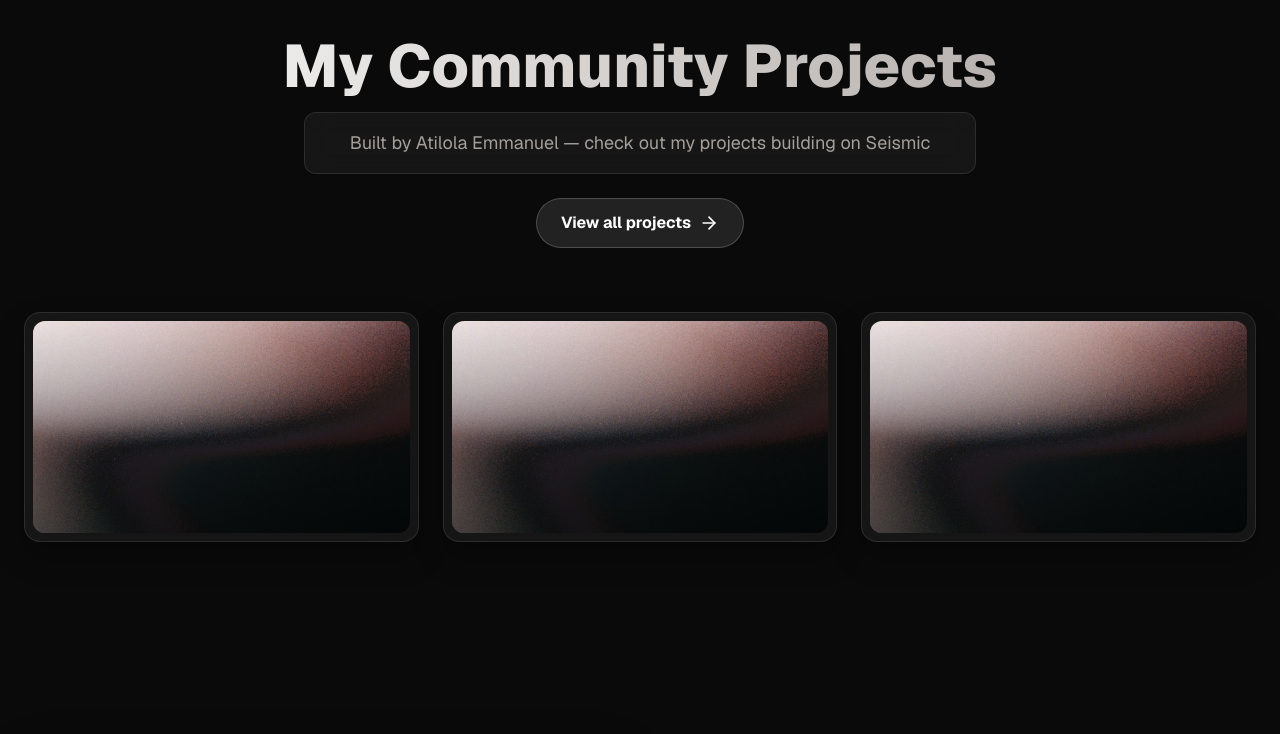
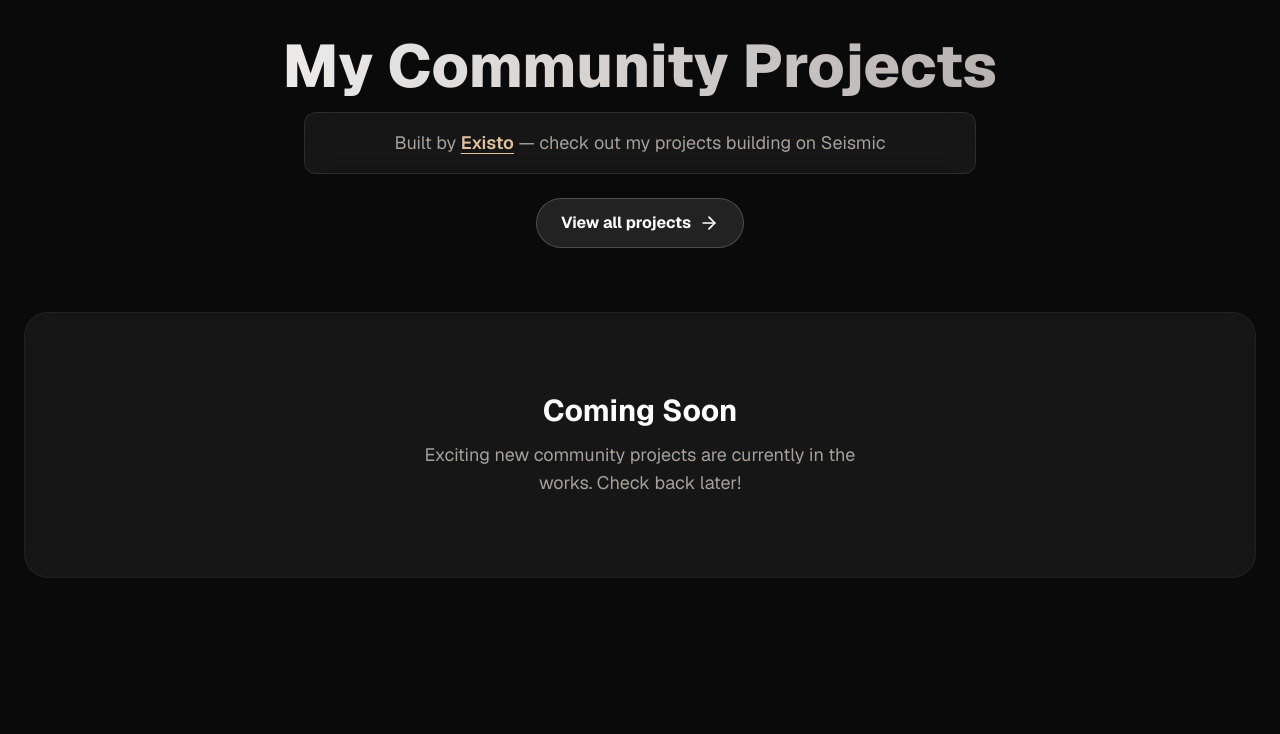
Before and after one commit to HemmyEvo/seismic-existo, a Next.js app: page / in a window 1280 px wide. Shown: the part 1780-2514 px from the top of the page. Built offline with nearby package versions, Linux system fonts and the light colour scheme.

Commit message:
Update page.tsx

```diff
--- a/app/page.tsx
+++ b/app/page.tsx
@@ -49,6 +49,10 @@ const videos: Video[] = [
   }
 ];
 
+// Leave this array empty to see the "Coming Soon" state
+const communityProjects: Project[] = [];
+
+/* // Uncomment this to restore the projects
 const communityProjects: Project[] = [
   {
     id: "community1",
@@ -72,6 +76,7 @@ const communityProjects: Project[] = [
     link: "/projects/analytics"
   }
 ];
+*/
 
 export default function SeismicHomePageBrown() {
   const containerRef = useRef<HTMLDivElement>(null);
@@ -79,7 +84,7 @@ export default function SeismicHomePageBrown() {
   const sectionRefs = useRef<(HTMLElement | null)[]>([]);
 
   // Track mute state for videos
-  const [mutedStates, setMutedStates] = useState<{ [key: number]: boolean }>({ 0: true, 1: true });
+  const [mutedStates, setMutedStates] = useState<{ [key: number]: boolean }>({ 0: false, 1: false });
 
   // Track scroll progress for parallax effects
   const { scrollYProgress } = useScroll({
@@ -275,7 +280,6 @@ export default function SeismicHomePageBrown() {
         </div>
       </section>
 
-
       {/* --- 3. COMMUNITY PROJECTS --- */}
       <section className="py-12 md:py-24 relative z-40 px-4 sm:px-6">
         <div className="max-w-7xl mx-auto">
@@ -290,7 +294,16 @@ export default function SeismicHomePageBrown() {
                 My Community Projects
               </h2>
               <p className="text-sm sm:text-lg text-stone-400 max-w-2xl mx-auto bg-white/5 backdrop-blur-md p-4 rounded-xl border border-white/10">
-                Built by Atilola Emmanuel — check out my projects building on Seismic
+                Built by{' '}
+                <a
+                  href="https://twitter.com/existo999"
+                  target="_blank"
+                  rel="noopener noreferrer"
+                  className="text-[#e2c19d] hover:text-white transition-colors underline underline-offset-4 font-semibold"
+                >
+                  Existo
+                </a>
+                {' '}— check out my projects building on Seismic
               </p>
 
               <motion.div whileHover={{ scale: 1.05 }} whileTap={{ scale: 0.98 }} style={{ display: 'inline-block', marginTop: '1.5rem' }}>
@@ -305,6 +318,23 @@ export default function SeismicHomePageBrown() {
             </div>
           </motion.div>
 
+          {/* PROJECTS OR EMPTY STATE */}
+          {communityProjects.length === 0 ? (
+            <motion.div
+              initial={{ opacity: 0, y: 20 }}
+              whileInView={{ opacity: 1, y: 0 }}
+              viewport={{ once: true }}
+              transition={{ duration: 0.6 }}
+              style={{ width: '100%', display: 'block' }}
+            >
+              <div className="flex flex-col items-center justify-center py-16 md:py-20 px-4 text-center border border-white/5 bg-white/5 backdrop-blur-md rounded-3xl mt-8">
+                <h3 className="text-2xl md:text-3xl font-bold text-white mb-3">Coming Soon</h3>
+                <p className="text-stone-400 text-base md:text-lg max-w-md">
+                  Exciting new community projects are currently in the works. Check back later!
+                </p>
+              </div>
+            </motion.div>
+          ) : (
             <div className="grid grid-cols-1 sm:grid-cols-2 lg:grid-cols-3 gap-6">
               {communityProjects.map((project, index) => (
                 <motion.div
@@ -327,7 +357,6 @@ export default function SeismicHomePageBrown() {
 
                       <div className="absolute inset-0 bg-linear-to-t from-black/90 via-black/40 to-transparent opacity-90 lg:opacity-60 lg:group-hover:opacity-90 transition-opacity duration-300 pointer-events-none" />
 
-                    {/* Always visible on mobile, reveal on hover for desktop */}
                       <div className="absolute bottom-0 left-0 right-0 p-3 translate-y-0 lg:translate-y-4 lg:opacity-0 lg:group-hover:translate-y-0 lg:group-hover:opacity-100 transition-all duration-300">
                         <div className="backdrop-blur-md bg-black/60 border border-white/10 rounded-xl p-3">
                           <p className="text-white font-bold text-sm truncate">{project.title}</p>
@@ -348,6 +377,7 @@ export default function SeismicHomePageBrown() {
                 </motion.div>
               ))}
             </div>
+          )}
         </div>
       </section>
 
@@ -427,8 +457,6 @@ export default function SeismicHomePageBrown() {
         </div>
       </section>
 
-
-
       {/* --- 5. LEADERSHIP & STATS --- */}
       <section className="py-12 md:py-24 flex items-center justify-center px-4 sm:px-6 relative z-50">
         <div className="w-full max-w-6xl">
```
Lines whose indentation alone changed are shown as unchanged.
